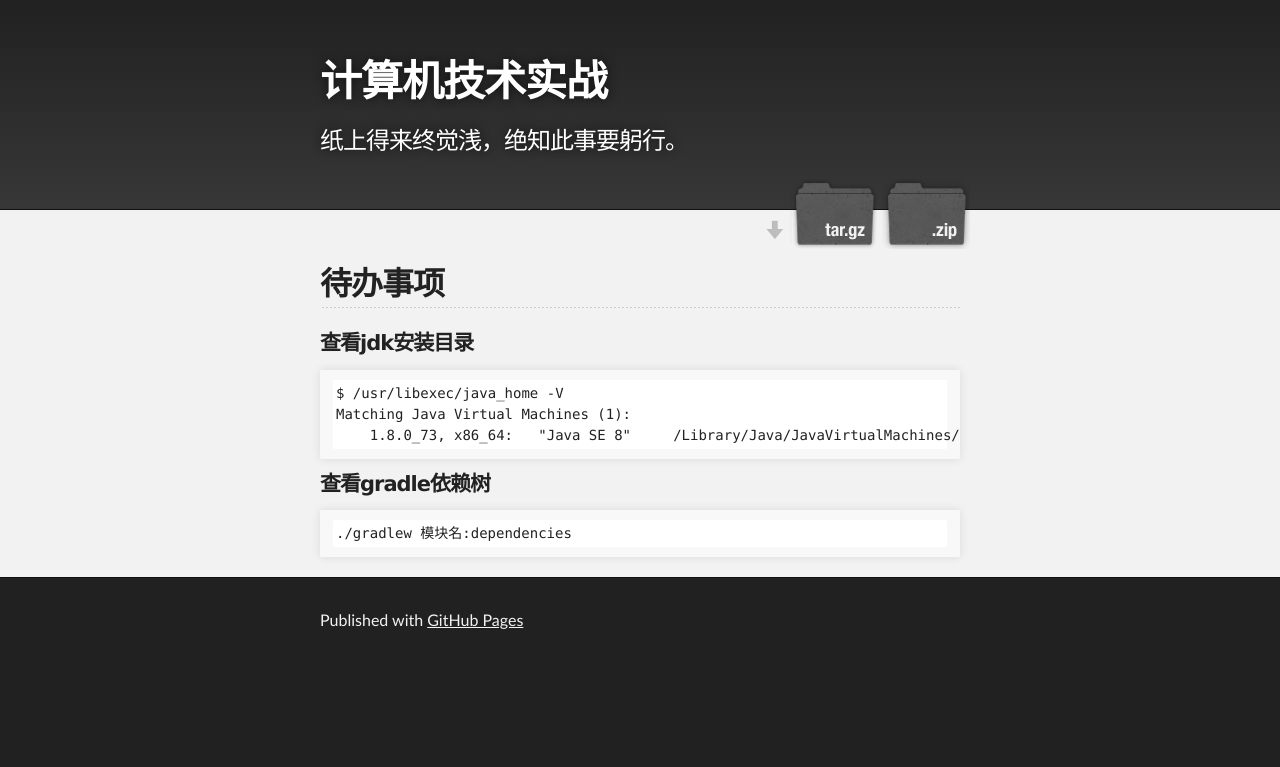
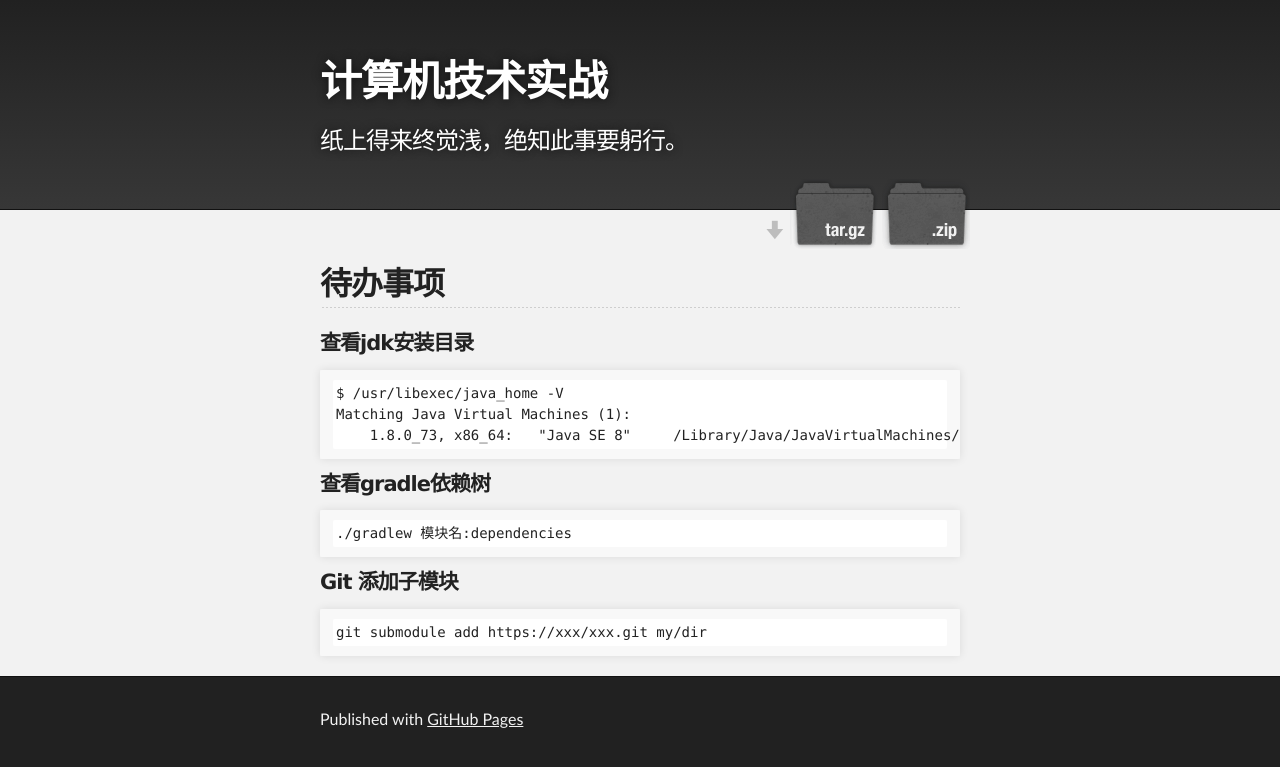
Before and after one commit to mwping/mwping.github.io, a Jekyll site: the page built from help/quick-cmd.md, in a window 1280 px wide. Shown: the top 767 px of the page. Built offline with Jekyll 4.4.1, drawn with Linux system fonts in a browser that asks for light colours; our own code applies the rules of GitHub Pages for plain Markdown files.

Commit message:
add 帮助命令

````diff
--- a/help/quick-cmd.md
+++ b/help/quick-cmd.md
@@ -12,3 +12,8 @@ Matching Java Virtual Machines (1):
 ```
 ./gradlew 模块名:dependencies
 ```
+
+#### Git 添加子模块
+```
+git submodule add https://xxx/xxx.git my/dir
+```
````
